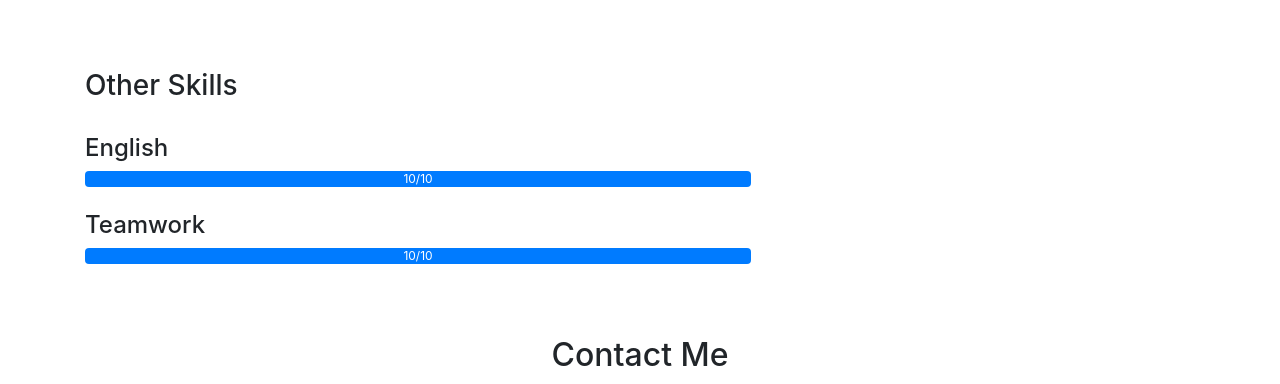
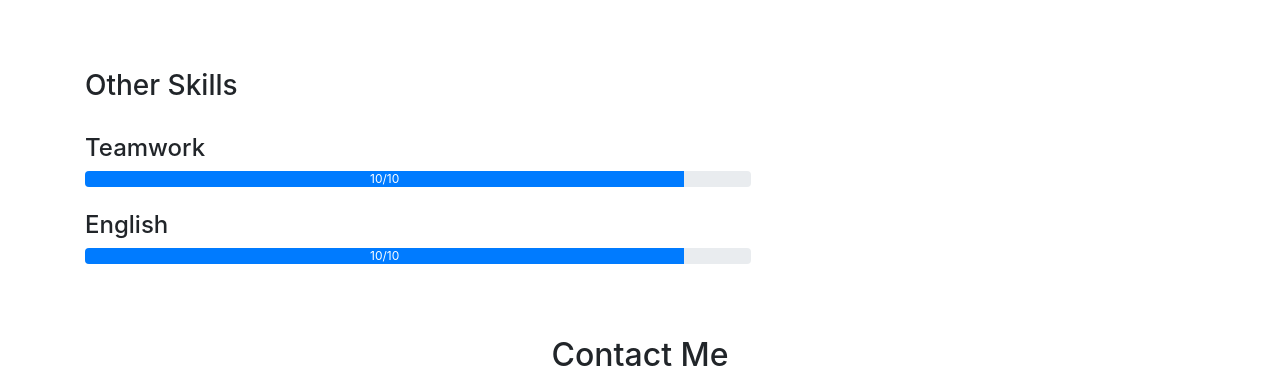
Before and after one commit to sharpshot132/sharpshot132.github.io, a plain HTML site: page index.html in a window 1280 px wide. Shown: the part 2891-3275 px from the top of the page. Drawn offline with nearby package versions, Linux system fonts and the light colour scheme.

Commit message:
Update index.html

```diff
--- a/index.html
+++ b/index.html
@@ -209,17 +209,17 @@
                     <h3>Other Skills</h3>
                     <br>
 
-                    <h4>English</h4>
+                    <h4>Teamwork</h4>
                     <div class="progress" style="width: 60%;">
-                        <div class="progress-bar" role="progressbar" style="width: 100%;" aria-valuenow="50"
+                        <div class="progress-bar" role="progressbar" style="width: 90%;" aria-valuenow="50"
                             aria-valuemin="0" aria-valuemax="100">10/10</div>
                     </div>
 
                     <br>
 
-                    <h4>Teamwork</h4>
+                    <h4>English</h4>
                     <div class="progress" style="width: 60%;">
-                        <div class="progress-bar" role="progressbar" style="width: 100%;" aria-valuenow="50"
+                        <div class="progress-bar" role="progressbar" style="width: 90%;" aria-valuenow="50"
                             aria-valuemin="0" aria-valuemax="100">10/10</div>
                     </div>
 
```
